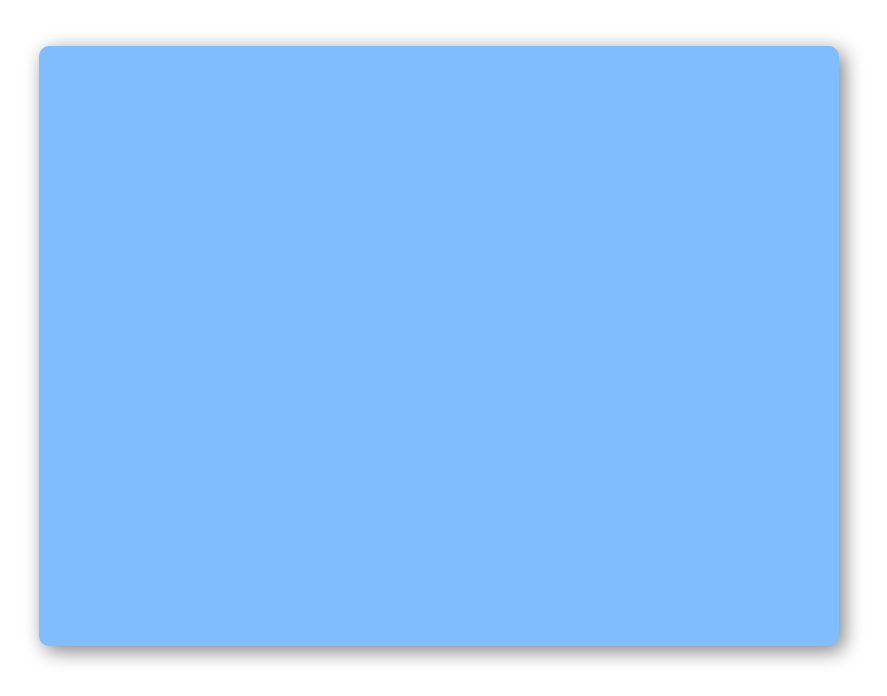
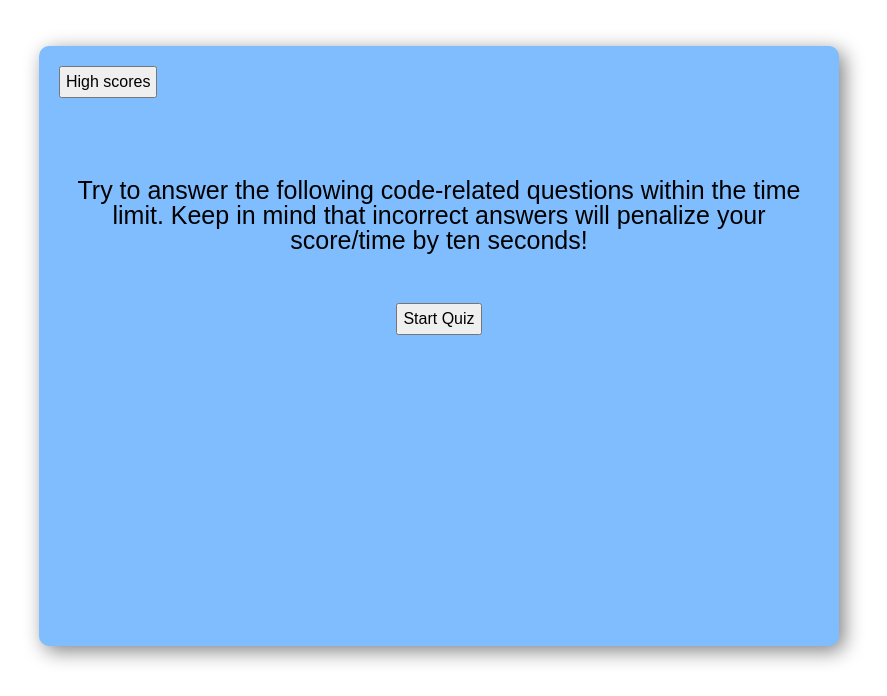
Before and after one commit to djbalabis/Coding-Quiz, a plain HTML site: page index.html in a window 1280 px wide. Shown: the part 104-800 px from the top of the page, without its empty margins (201-1088 px from the left). Drawn offline with Linux system fonts and the light colour scheme; files whose address does not match are found by name.

Commit message:
Added styling to the instructions page

```diff
--- a/assets/script.js
+++ b/assets/script.js
@@ -4,7 +4,7 @@ var questions = [{
     b: "2. booleans",
     c: "3. alerts",
     d: "4. numbers",
-    correct: "3. Alerts",
+    correct: "3. alerts",
 },
 {
     q: "The condition in an if/else statement is enclosed with ____.",
--- a/assets/style.css
+++ b/assets/style.css
@@ -14,9 +14,40 @@ header {
 }
 
 .card {
+    display: flex;
+    flex-direction: column;
     width: 800px;
     height: 600px;
     background-color: rgb(127, 189, 255);
     box-shadow: 5px 5px 20px grey;
     border-radius: 10px;
 }
+
+.display {
+    display: flex;
+    flex-direction: row;
+    justify-content: space-between;
+    padding: 20px;
+}
+
+#instructions {
+    display: flex;
+    flex-direction: column;
+    align-items: center;
+    padding-top: 60px;
+    padding-left: 20px;
+    padding-right: 20px;
+}
+#instructions p {
+    font-size: 25px;
+    text-align: center;
+}
+
+#scores {
+    padding: 5px;
+}
+
+#start {
+    margin-top: 50px;
+    padding: 5px;
+}
--- a/index.html
+++ b/index.html
@@ -16,16 +16,16 @@
             </header>
             <div class="card">
                 <div class="display">
-                    <div class="scores">
-                    </div>
-                    <div class="timer">
-                    </div>
+                    <button class="scores" id="scores">High scores</button>
+                    <h2 id="timer"></h2>
                 </div>
-                <div class="question">
+                <div id="instructions">
+                    <p>Try to answer the following code-related questions within the time limit. Keep in mind that incorrect answers will penalize your score/time by ten seconds!</p>
+                    <button id="start">Start Quiz</button>
                 </div>
-                <div class="options">
+                <div class="quiz" id="quiz">
                 </div>
-                <div class="grade">
+                <div id="grade">
                 </div>
             </div>
         </section>
```
